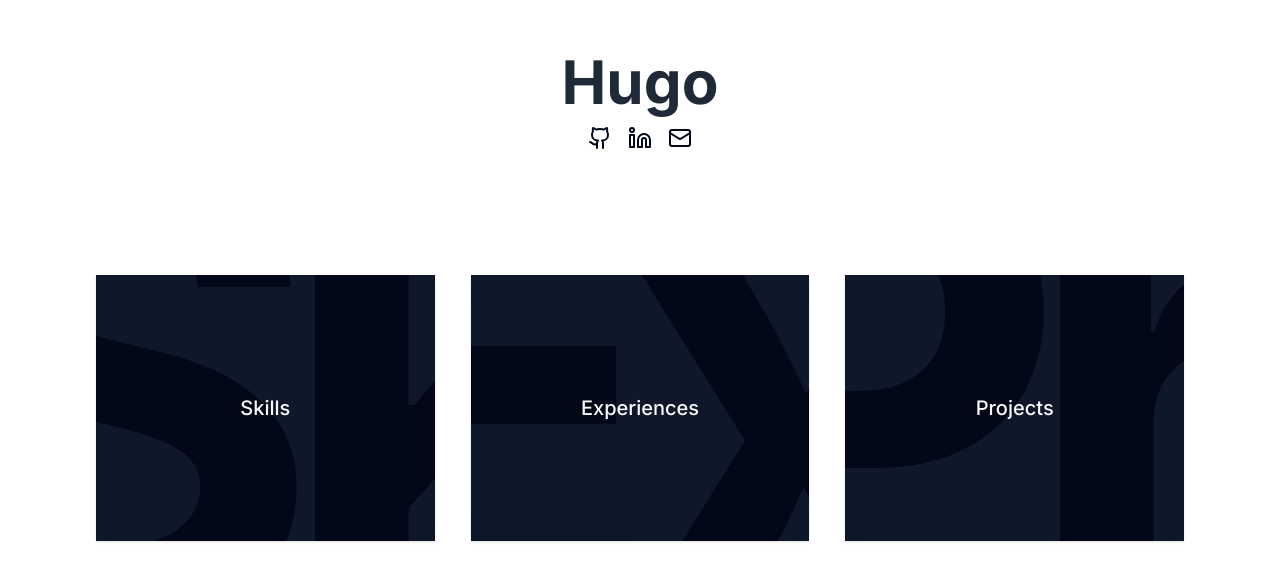
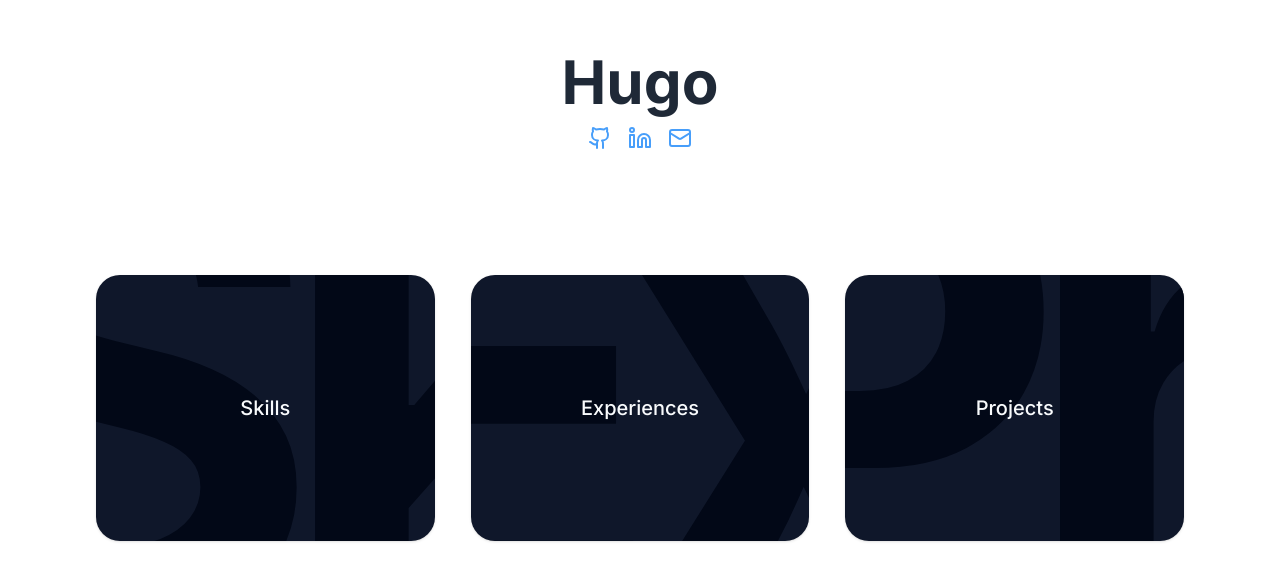
Before and after one commit to Aldresus/hugochampyfr_2023, a Next.js app: page / in a window 1280 px wide. Shown: the part 163-744 px from the top of the page. Built offline with nearby package versions, Linux system fonts and the light colour scheme.

Commit message:
accent color

```diff
--- a/src/app/globals.css
+++ b/src/app/globals.css
@@ -22,8 +22,8 @@
     --muted: 210 40% 96.1%;
     --muted-foreground: 215.4 16.3% 46.9%;
 
-    --accent: 210 40% 96.1%;
-    --accent-foreground: 222.2 47.4% 11.2%;
+    --accent: 240, 100%, 99%;
+    --accent-foreground: 211, 95%, 63%;
 
     --destructive: 0 84.2% 60.2%;
     --destructive-foreground: 210 40% 98%;
--- a/src/components/ui/button.tsx
+++ b/src/components/ui/button.tsx
@@ -9,16 +9,16 @@ const buttonVariants = cva(
   {
     variants: {
       variant: {
-        default:
-          "bg-primary text-primary-foreground shadow hover:bg-primary/90",
+        default: "bg-primary text-accent-foreground shadow hover:bg-primary/90",
         destructive:
           "bg-destructive text-destructive-foreground shadow-sm hover:bg-destructive/90",
         outline:
           "border border-input bg-transparent shadow-sm hover:bg-accent hover:text-accent-foreground",
         secondary:
           "bg-secondary text-secondary-foreground shadow-sm hover:bg-secondary/80",
-        ghost: "hover:bg-accent hover:text-accent-foreground",
-        link: "text-primary underline-offset-4 hover:underline",
+        ghost:
+          "text-accent-foreground hover:bg-accent-foreground hover:text-accent",
+        link: "text-accent-foreground underline-offset-4 hover:underline",
       },
       rounded: {
         xs: "rounded-xs",
@@ -34,6 +34,7 @@ const buttonVariants = cva(
       size: {
         default: "h-9 px-4 py-2",
         sm: "h-8 rounded-md px-3 text-xs",
+        text: "h-8 rounded-md text-xs",
         lg: "h-10 rounded-md px-8",
         icon: "h-9 w-9",
         fill: "h-full w-full text-xl",
--- a/src/components/ui/buttonTextBackground.tsx
+++ b/src/components/ui/buttonTextBackground.tsx
@@ -44,7 +44,7 @@ const buttonVariants = cva(
   },
 );
 
-const containerVariants = cva("flex flex-1 overflow-hidden", {
+const containerVariants = cva("flex flex-1 overflow-hidden h-full", {
   variants: {
     variant: {
       default: "bg-primary shadow hover:bg-primary/90",
@@ -54,9 +54,21 @@ const containerVariants = cva("flex flex-1 overflow-hidden", {
       ghost: "hover:bg-accent ",
       link: "underline-offset-4 hover:underline",
     },
+    rounded: {
+      xs: "rounded-xs",
+      sm: "rounded-sm",
+      md: "rounded-md",
+      lg: "rounded-lg",
+      xl: "rounded-xl",
+      "2xl": "rounded-2xl",
+      "3xl": "rounded-3xl",
+      full: "rounded-full",
+      none: "rounded-none",
+    },
   },
   defaultVariants: {
     variant: "default",
+    rounded: "md",
   },
 });
 
@@ -73,7 +85,7 @@ const ButtonTextBackground = React.forwardRef<HTMLButtonElement, ButtonProps>(
   ) => {
     const Comp = asChild ? Slot : "button";
     return (
-      <div className={cn(containerVariants({ variant, className }))}>
+      <div className={cn(containerVariants({ variant, className, rounded }))}>
         <div className="relative w-0 h-0 ">
           <div className="absolute select-none top-[-23rem] left-[-12rem] text-[40rem] z-0 text-foreground font-bold tracking-[-3rem] drag-none">
             {children}
```
